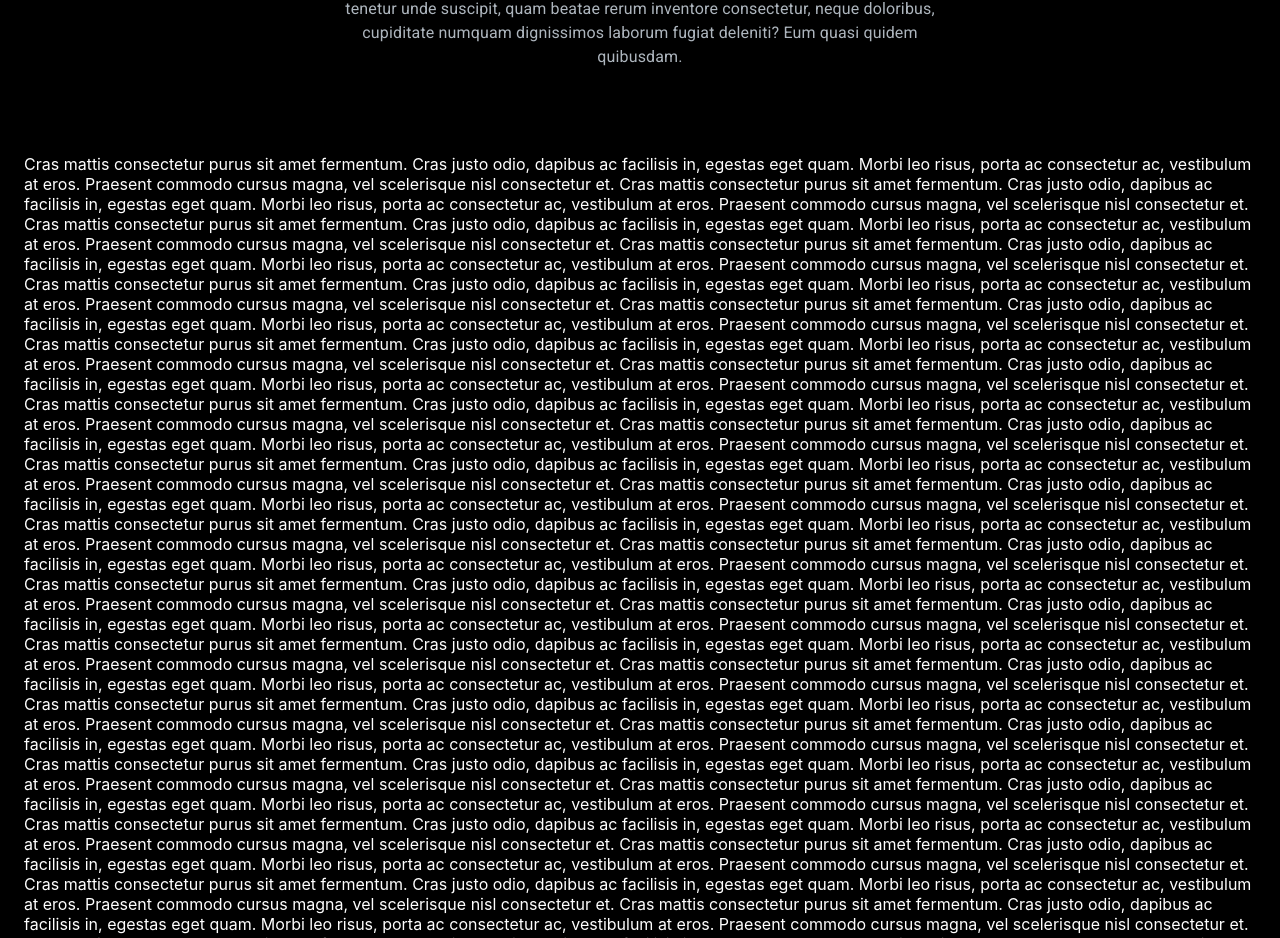
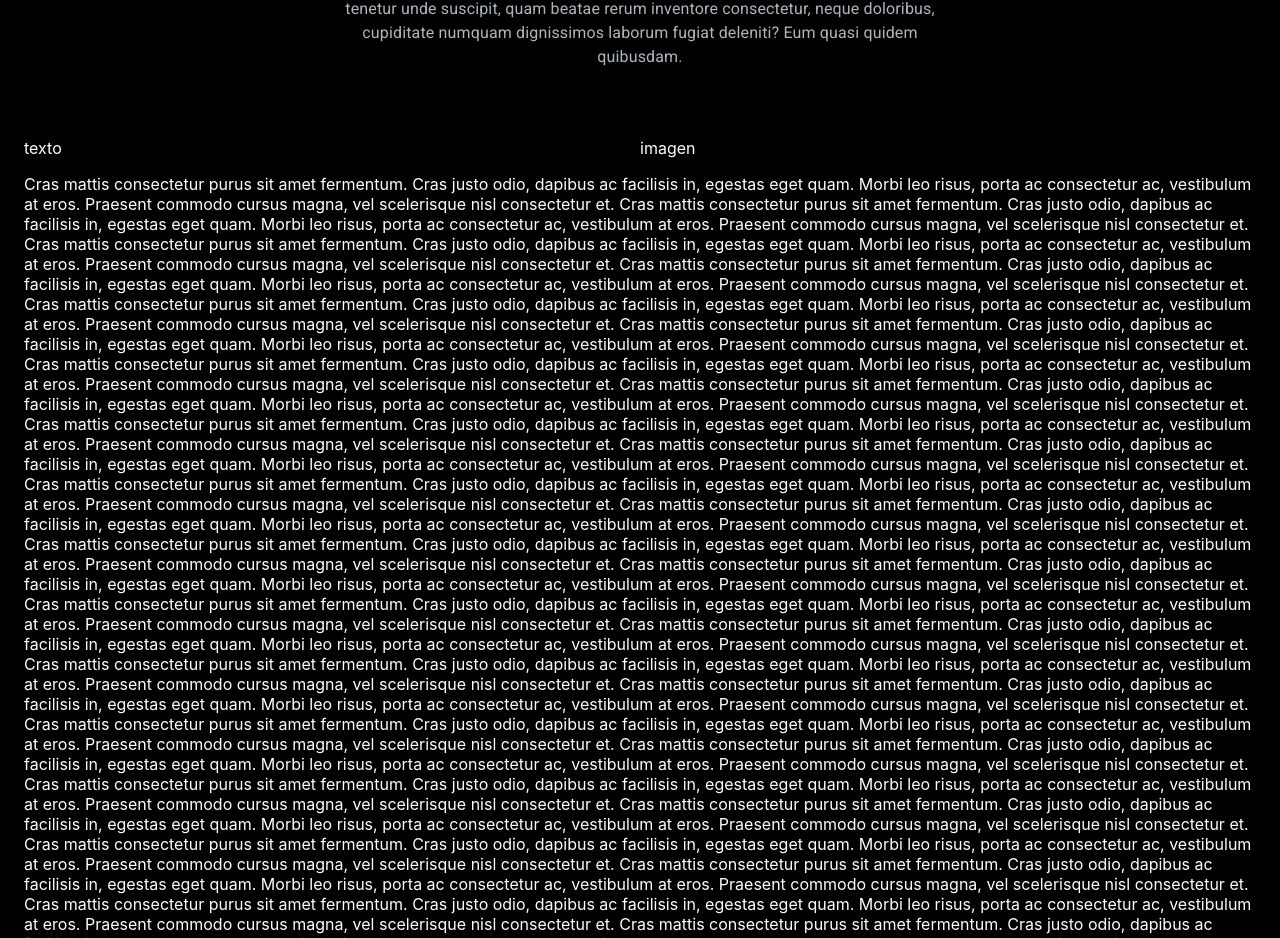
Before and after one commit to nachocebey/site, a React (Create React App) app: page / in a window 1280 px wide. Shown: the part 999-1937 px from the top of the page. Built offline with nearby package versions, Linux system fonts and the light colour scheme; a web font is replaced by a local one.

Commit message:
Changing main

```diff
--- /dev/null
+++ b/src/Views/Main/Components/Personal/Personal.js
@@ -0,0 +1,27 @@
+import React from "react";
+import { makeStyles } from "@material-ui/core/styles";
+import Paper from "@material-ui/core/Paper";
+import Grid from "@material-ui/core/Grid";
+
+const useStyles = makeStyles((theme) => ({
+  root: {
+    flexGrow: 1,
+  },
+}));
+
+export default function Personal() {
+  const classes = useStyles();
+
+  return (
+    <div className={classes.root}>
+      <Grid container>
+        <Grid item xs={12} sm={6}>
+          texto
+        </Grid>
+        <Grid item xs={12} sm={6}>
+          imagen
+        </Grid>
+      </Grid>
+    </div>
+  );
+}
--- a/src/Views/Main/main.js
+++ b/src/Views/Main/main.js
@@ -1,10 +1,11 @@
-import React, { Component, Suspense } from 'react';
+import React, { Component, Suspense } from "react";
 
-import Box from '@material-ui/core/Box';
-import Container from '@material-ui/core/Container';
-import TitleCanvas from './Components/TitleCanvas/TitleCanvas';
-import SimpleDescription from './Components/SimpleDescription/SimpleDescription';
-import Navbar from './Components/Navbar/Navbar';
+import Box from "@material-ui/core/Box";
+import Container from "@material-ui/core/Container";
+import TitleCanvas from "./Components/TitleCanvas/TitleCanvas";
+import SimpleDescription from "./Components/SimpleDescription/SimpleDescription";
+import Navbar from "./Components/Navbar/Navbar";
+import Personal from "./Components/Personal/Personal";
 export class Main extends Component {
   render() {
     return (
@@ -15,6 +16,7 @@ export class Main extends Component {
           <TitleCanvas />
           <Container>
             <SimpleDescription />
+            <Personal />
             <Box my={2}>
               {[...new Array(50)]
                 .map(
@@ -23,7 +25,7 @@ export class Main extends Component {
                     Morbi leo risus, porta ac consectetur ac, vestibulum at eros.
                     Praesent commodo cursus magna, vel scelerisque nisl consectetur et.`
                 )
-                .join('\n')}
+                .join("\n")}
             </Box>
           </Container>
         </Suspense>
```
